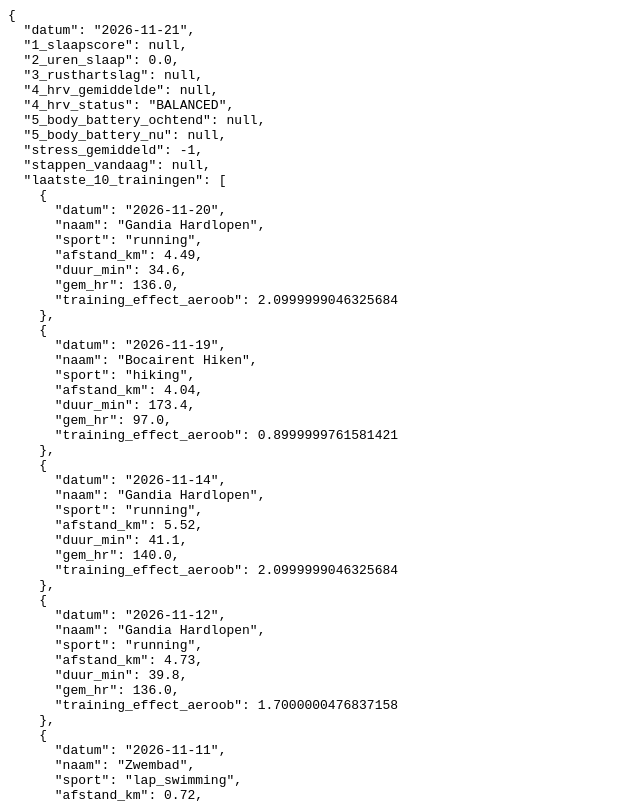
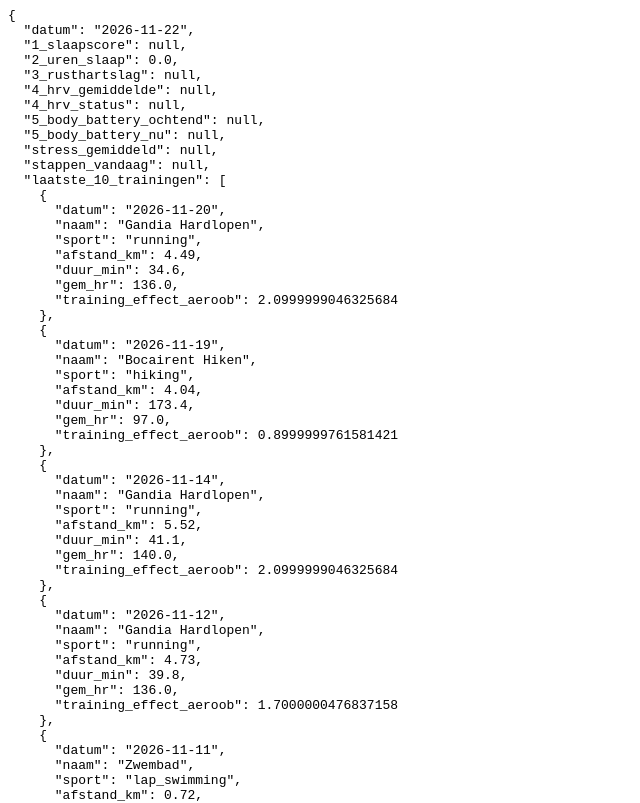
Before and after one commit to Gonesquad67/garmin-dashboard, a plain HTML site: page docs/index.html in a window 1280 px wide. Shown: the top 803 px of the page, without its empty margins (0-640 px from the left). Drawn offline with Linux system fonts and the light colour scheme.

Commit message:
Update coach data

```diff
--- a/docs/index.html
+++ b/docs/index.html
@@ -1,13 +1,13 @@
 <html><body><pre>{
-  "datum": "2026-11-21",
+  "datum": "2026-11-22",
   "1_slaapscore": null,
   "2_uren_slaap": 0.0,
   "3_rusthartslag": null,
   "4_hrv_gemiddelde": null,
-  "4_hrv_status": "BALANCED",
+  "4_hrv_status": null,
   "5_body_battery_ochtend": null,
   "5_body_battery_nu": null,
-  "stress_gemiddeld": -1,
+  "stress_gemiddeld": null,
   "stappen_vandaag": null,
   "laatste_10_trainingen": [
     {
```
